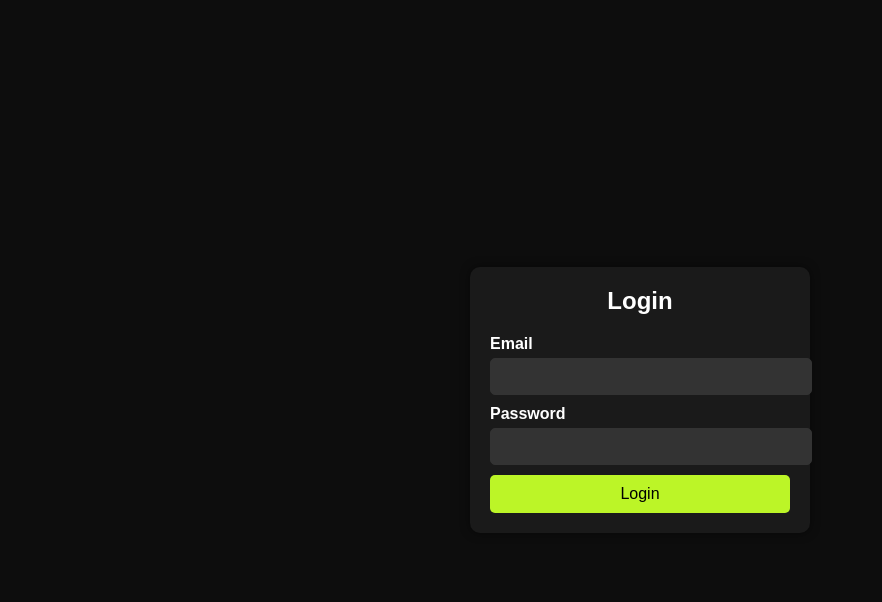
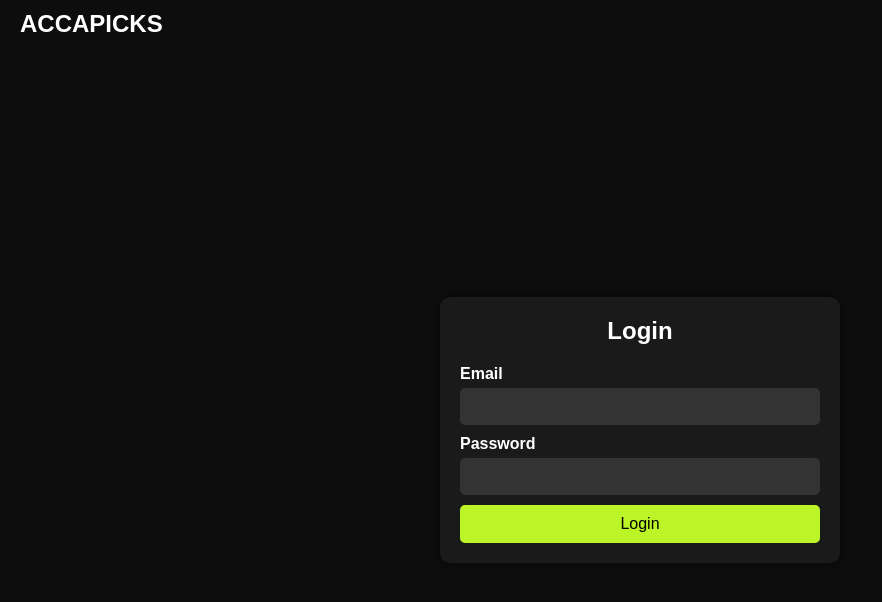
Before and after one commit to degujoe/accapicksreal, a plain HTML site: page login.html in a window 1280 px wide. Shown: the whole page, without its empty margins (0-882 px from the left). Drawn offline with Linux system fonts and the light colour scheme.

Commit message:
Update login.html

```diff
--- a/login.html
+++ b/login.html
@@ -10,28 +10,56 @@
             color: #FFFFFF;
             font-family: Arial, sans-serif;
             margin: 0;
-            padding: 0;
+            padding: 20px;
             display: flex;
+            flex-direction: column;
+            align-items: center;
             justify-content: center;
+            height: 100vh;
+            box-sizing: border-box;
+        }
+
+        .header {
+            width: 100%;
+            display: flex;
+            justify-content: flex-start;
             align-items: center;
-            height: 100vh;
+            padding: 10px 20px;
+            background-color: #0d0d0d;
+            position: absolute;
+            top: 0;
+            left: 0;
+            box-sizing: border-box;
         }
+
+        .header .logo {
+            font-size: 24px;
+            font-weight: bold;
+            color: #FFFFFF;
+        }
+
         .login-container {
             background-color: #1a1a1a;
             padding: 20px;
             border-radius: 10px;
             box-shadow: 0 0 10px rgba(0, 0, 0, 0.5);
-            width: 300px;
+            width: 100%;
+            max-width: 400px;
+            margin-top: 60px; /* Ensure it doesn't overlap with the header */
+            box-sizing: border-box;
         }
+
         .login-container h2 {
             margin-top: 0;
             text-align: center;
         }
+
         .login-container label {
             display: block;
             margin-bottom: 5px;
             font-weight: bold;
         }
+
         .login-container input[type="email"],
         .login-container input[type="password"] {
             width: 100%;
@@ -41,7 +69,9 @@
             border-radius: 5px;
             background-color: #333;
             color: #fff;
+            box-sizing: border-box;
         }
+
         .login-container button {
             width: 100%;
             padding: 10px;
@@ -52,7 +82,9 @@
             border-radius: 5px;
             cursor: pointer;
             transition: background-color 0.3s;
+            box-sizing: border-box;
         }
+
         .login-container button:hover {
             background-color: #b321ec;
             color: #ffffff;
@@ -60,6 +92,9 @@
     </style>
 </head>
 <body>
+    <header class="header">
+        <div class="logo">ACCAPICKS</div>
+    </header>
     <div class="login-container">
         <h2>Login</h2>
         <form id="loginForm">
```
